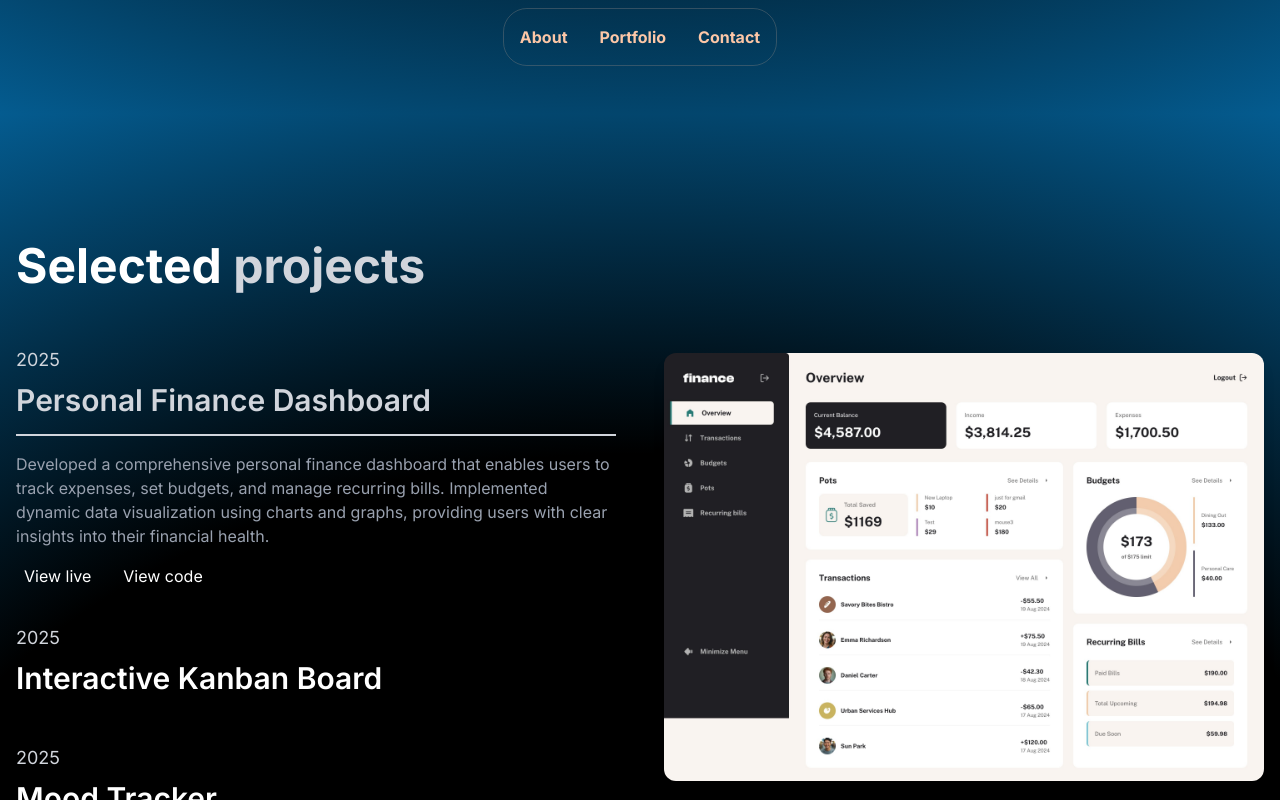
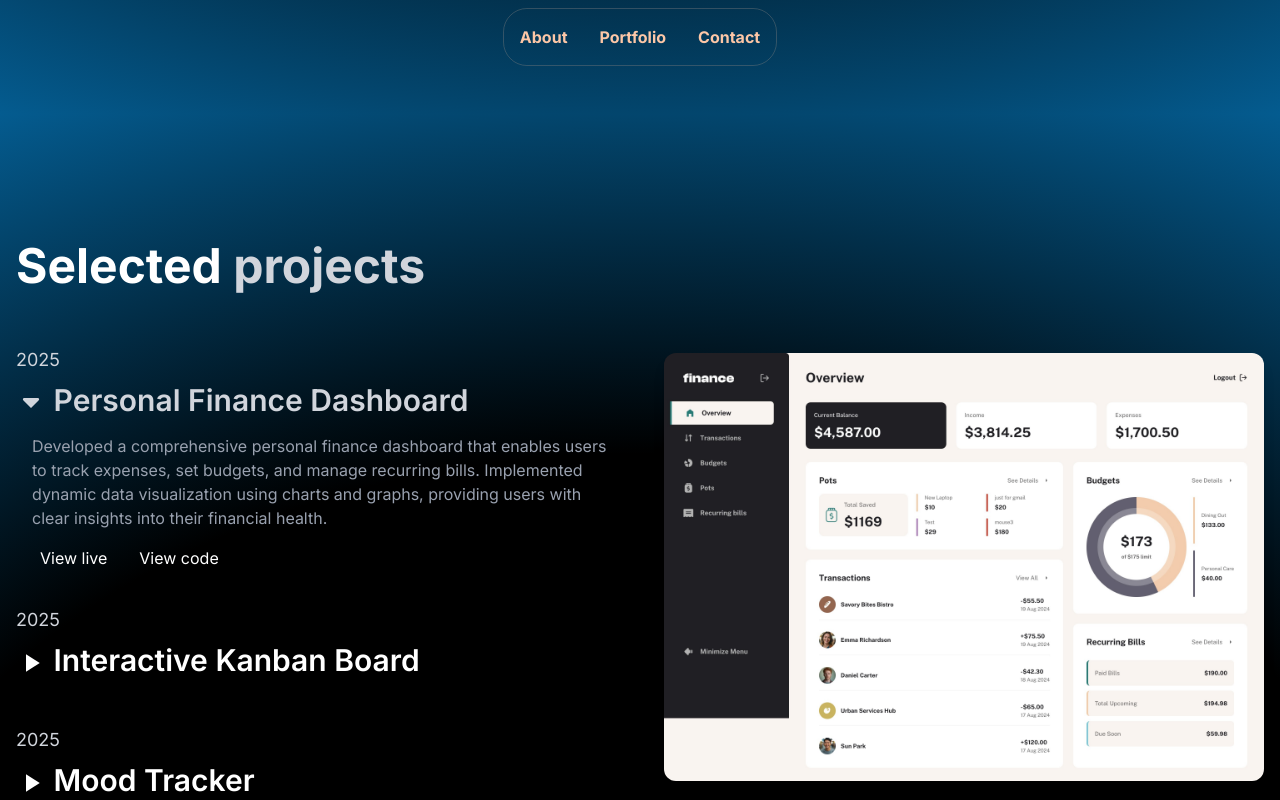
Before and after one commit to maziarja/Maziar-portfolio, a Next.js app: page / in a window 1280 px wide. Both pictures are taken after a click on the button "Personal Finance Dashboard". Shown: the part 2502-3302 px from the top of the page. Built offline with nearby package versions, Linux system fonts and the light colour scheme.

Commit message:
improving ui on portfolio image section on lg screen -following

```diff
--- a/app/_components/Portfolio.tsx
+++ b/app/_components/Portfolio.tsx
@@ -49,18 +49,16 @@ function Portfolio() {
                   }`}
                 >
                   {showProjectDetails && selectedProject.id === project.id ? (
-                    <TiArrowSortedDown className="inline-block lg:hidden" />
+                    <TiArrowSortedDown className="inline-block" />
                   ) : (
-                    <MdPlayArrow className="inline-block lg:hidden" />
+                    <MdPlayArrow className="inline-block" />
                   )}{" "}
                   {project.title}
                 </h3>
-                {selectedProject.id === project.id && showProjectDetails && (
-                  <div className="my-4 hidden border-b-2 border-gray-300 lg:block"></div>
-                )}
+
                 {selectedProject.id === project.id && showProjectDetails && (
                   <p
-                    className={`ml-4 text-gray-400 transition-all duration-500 ease-in-out lg:ml-0 ${
+                    className={`ml-4 text-gray-400 transition-all duration-500 ease-in-out ${
                       selectedProject.id === project.id
                         ? "opacity-100"
                         : "opacity-0"
@@ -95,7 +93,7 @@ function Portfolio() {
                     </motion.a>
                   </motion.div>
                 )}
-                <div className="mt-3 ml-4 flex items-center gap-4 lg:ml-0">
+                <div className="mt-3 ml-4 flex items-center gap-4">
                   {selectedProject.id === project.id && showProjectDetails && (
                     <a
                       target="_blank"
```
